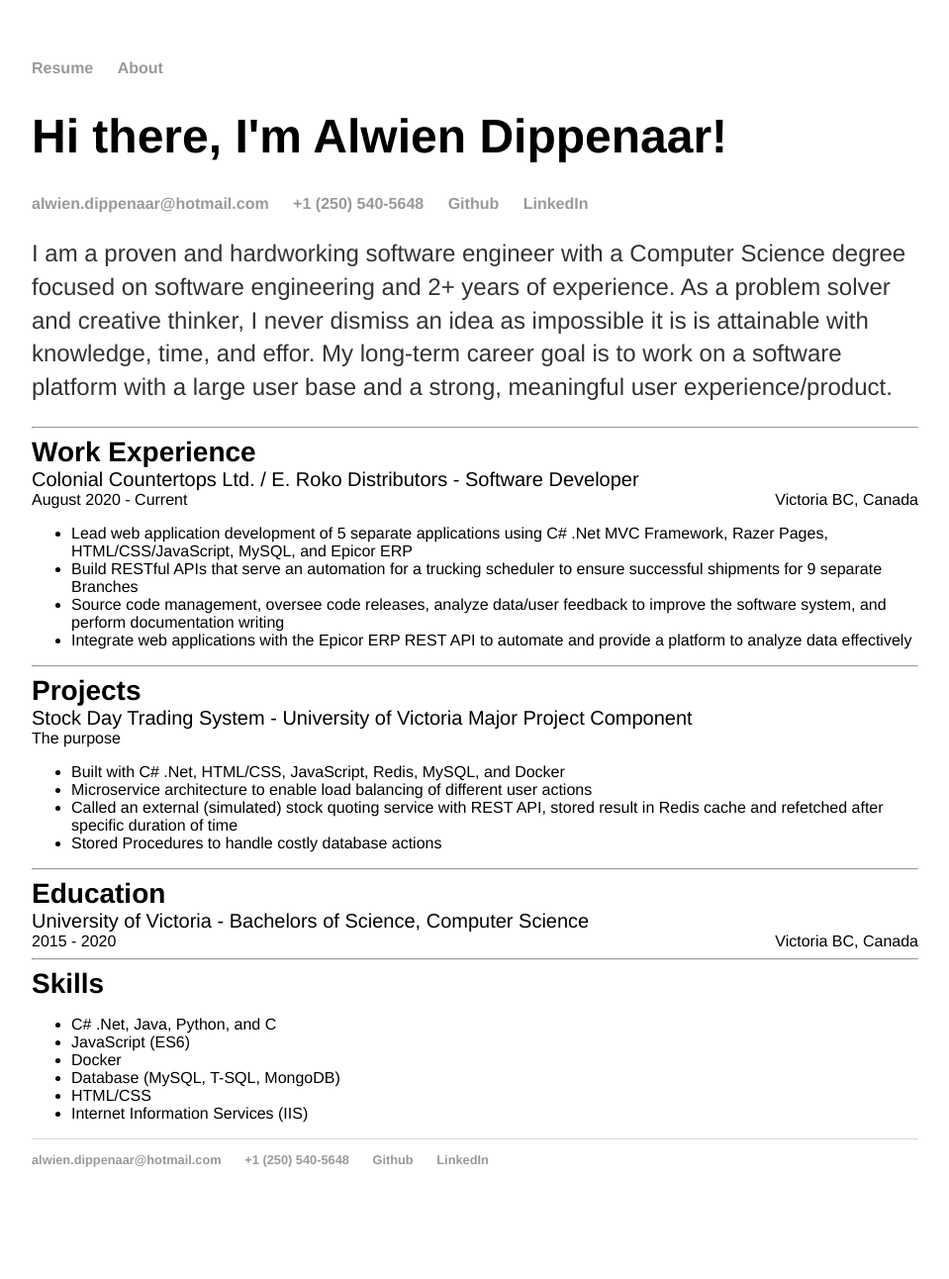
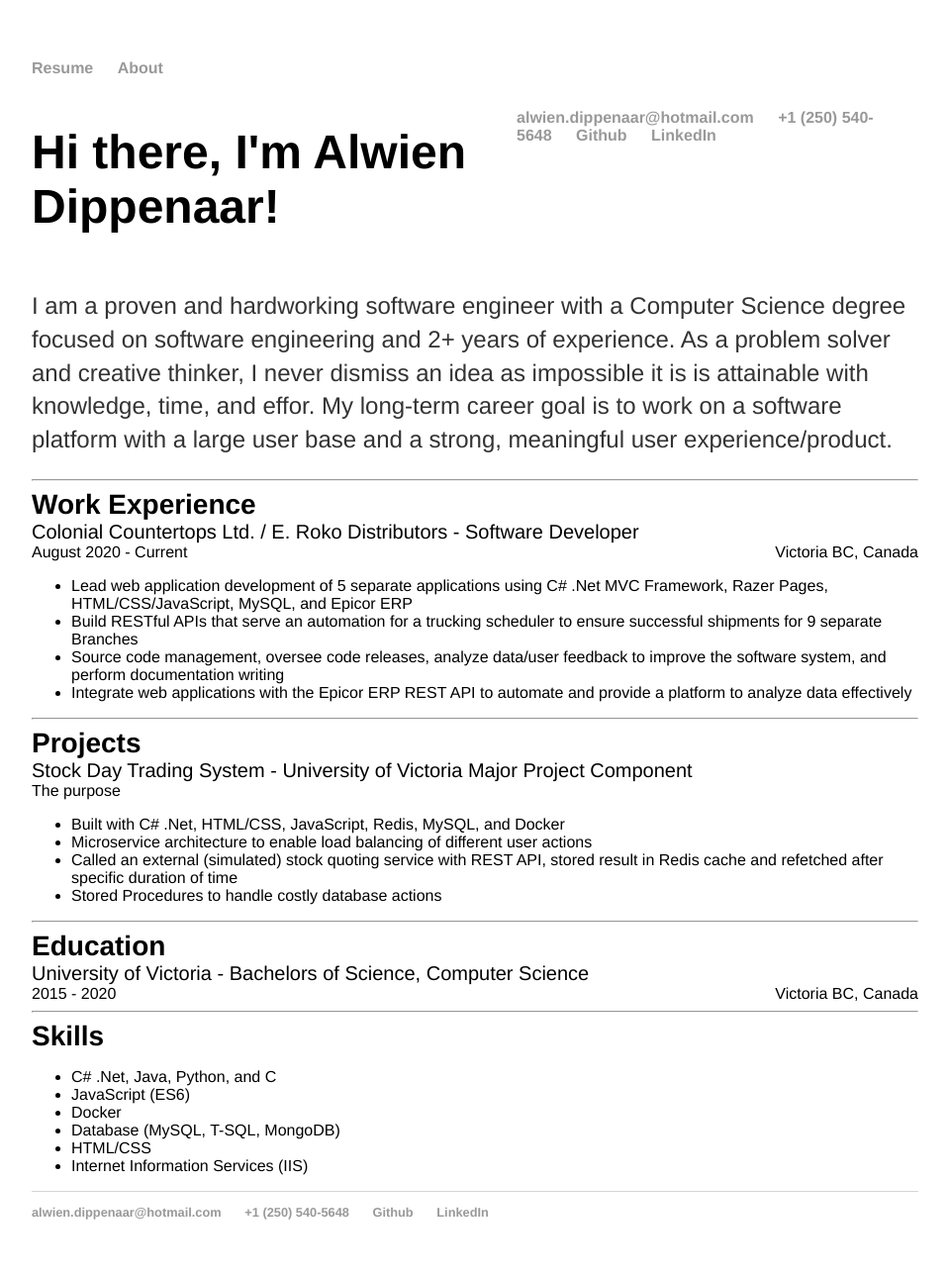
Before and after one commit to alwiend/alwiend.github.io, a Jekyll site: the page built from index.html, in a window 1280 px wide. Shown: the whole page at 99% size, without its empty margins (160-1119 px from the left). Built offline with Jekyll 4.4.1, drawn with Linux system fonts in a browser that asks for light colours; before the commit the page ends 1239 px from its top, so only the background shows below that.

Commit message:
Update index.html

```diff
--- a/index.html
+++ b/index.html
@@ -3,7 +3,11 @@ layout: default
 title: Alwien Dippenaar, Full-Stack Software Developer
 ---
 <div class="blurb">
+	<div class="row">
+		<div class="column-auto">
 			<h1>Hi there, I'm Alwien Dippenaar!</h1>
+		</div>
+		<div class="column-auto">
 			<div class="contact-info">
 				<ul>
 					<li><a href="mailto:alwien.dippenaar@hotmail.com">alwien.dippenaar@hotmail.com</a></li>
@@ -11,6 +15,8 @@ title: Alwien Dippenaar, Full-Stack Software Developer
 					<li><a href="https://github.com/alwiend" target="_blank">Github</a></li>
 					<li><a href="https://www.linkedin.com/in/alwien-dippenaar/" target="_blank">LinkedIn</a></li>
 				</ul>
+			</div>
+		</div>
 	</div>
 	<p>
 		I am a proven and hardworking software engineer with a Computer Science degree focused on software engineering and
```
Lines whose indentation alone changed are shown as unchanged.
